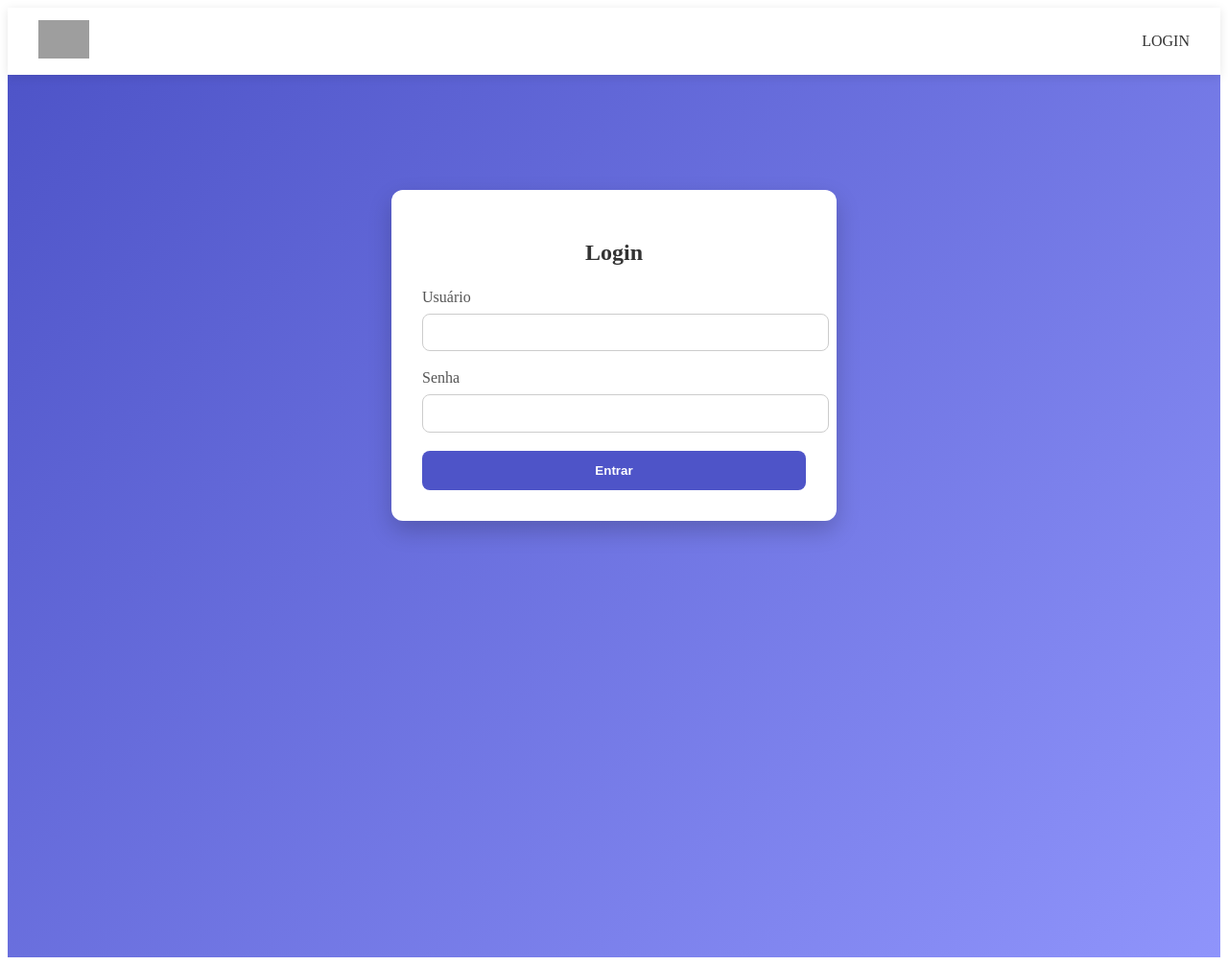
After one commit to ccadu86/Hotelaria-Django, a Django app: template Hotelaria/Hotel/templates/Login.html in a window 1280 px wide. The commit adds this page. Shown: the whole page at 96% size. Run offline with Django 3.2, Linux system fonts and the light colour scheme; the template is opened without the code that fills it, so the values that code supplies are empty; grey boxes are pictures that could not be loaded.

Commit message:
commit aula

```diff
--- /dev/null
+++ b/Hotelaria/Hotel/templates/Login.html
@@ -0,0 +1,31 @@
+{% extends 'index.html' %}
+{% load static %}
+
+{% block title %}
+    LOGIN
+{% endblock %}
+
+{% block head %}
+    <link rel="stylesheet" href="{% static 'css/login.css' %}">
+{% endblock %}
+
+{% block body %}
+    <div class="corpo">
+        <div class="login-container">
+            <h2>Login</h2>
+            <form action="/login" method="post">
+                {% csrf_token %}
+                <div class="input-group">
+                    <label for="username">Usuário</label>
+                    <input type="text" id="username" name="username" required>
+                </div>
+                <div class="input-group">
+                    <label for="password">Senha</label>
+                    <input type="password" id="password" name="password" required>
+                </div>
+                <button type="submit">Entrar</button>
+            </form>
+        </div>
+    </div>
+
+{% endblock %}
--- a/Hotelaria/Hotel/urls.py
+++ b/Hotelaria/Hotel/urls.py
@@ -2,5 +2,7 @@ from django.urls import path, include
 from . import views
 
 urlpatterns = [
-    path('', views.Homepage, name='homepage')
+    path('', views.Homepage, name='homepage'),
+    path('login', views.Login, name='login'),
+    path('logout', views.Sair, name='logout'),
 ]
--- /dev/null
+++ b/Hotelaria/static/css/login.css
@@ -0,0 +1,78 @@
+.corpo {
+    background: linear-gradient(135deg, #4e54c8, #8f94fb);
+    min-height: 100vh;
+    display: flex;
+    justify-content: center;
+    align-items: flex-start;
+    padding-top: 120px; /* Espaço para a nav */
+}
+
+/* Container do login */
+.login-container {
+    background-color: white;
+    padding: 2rem;
+    border-radius: 12px;
+    box-shadow: 0 10px 25px rgba(0, 0, 0, 0.2);
+    width: 100%;
+    max-width: 400px;
+}
+
+.login-container h2 {
+    text-align: center;
+    margin-bottom: 1.5rem;
+    color: #333;
+}
+
+.input-group {
+    margin-bottom: 1.2rem;
+}
+
+.input-group label {
+    display: block;
+    margin-bottom: 0.5rem;
+    color: #555;
+}
+
+.input-group input {
+    width: 100%;
+    padding: 0.7rem;
+    border: 1px solid #ccc;
+    border-radius: 8px;
+    transition: 0.3s;
+}
+
+.input-group input:focus {
+    border-color: #4e54c8;
+    outline: none;
+}
+
+button {
+    width: 100%;
+    padding: 0.8rem;
+    background-color: #4e54c8;
+    border: none;
+    border-radius: 8px;
+    color: white;
+    font-weight: bold;
+    cursor: pointer;
+    transition: background 0.3s;
+}
+
+button:hover {
+    background-color: #3b41b0;
+}
+
+.signup-link {
+    text-align: center;
+    margin-top: 1rem;
+    font-size: 0.9rem;
+}
+
+.signup-link a {
+    color: #4e54c8;
+    text-decoration: none;
+}
+
+.signup-link a:hover {
+    text-decoration: underline;
+}
--- a/Hotelaria/templates/nav.html
+++ b/Hotelaria/templates/nav.html
@@ -14,20 +14,31 @@
             <span class="nav-toggle-bar"></span>
         </div>
 
+        {% if request.user.is_authenticated %}
             <ul class="nav-menu" id="navMenu">
                 <li class="nav-item">
-                <a href="/" class="nav-link">Home</a>
+                    <a href="/" class="nav-link">QUARTO</a>
                 </li>
                 <li class="nav-item">
-                <a href="/" class="nav-link">Sobre</a>
+                    <a href="/" class="nav-link">RESERVAS</a>
                 </li>
                 <li class="nav-item">
-                <a href="/" class="nav-link">Serviços</a>
+                    <a href="/" class="nav-link">ADD QUARTO</a>
                 </li>
                 <li class="nav-item">
-                <a href="/" class="nav-link">Contato</a>
+                    <a href="/" class="nav-link">ADD COLABORADOR</a>
+                </li>
+                <li class="nav-item">
+                    <a href="/logout" class="nav-link">LOGOUT</a>
                 </li>
             </ul>
+        {% else %}
+            <ul class="nav-menu" id="navMenu">
+                <li class="nav-item">
+                    <a href="/login" class="nav-link">LOGIN</a>
+                </li>
+            </ul>
+        {% endif %}
     </div>
 </nav>
 
```
Also changed, not shown: Hotelaria/Hotel/views.py (+24 -1 lines), Hotelaria/db.sqlite3. Lines whose indentation alone changed are shown as unchanged.
